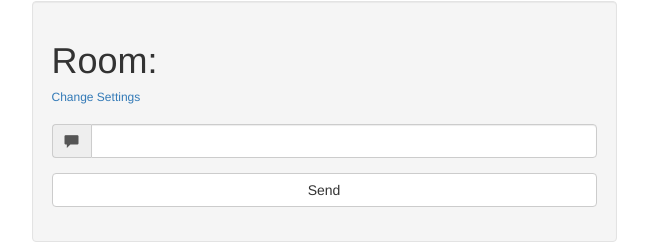
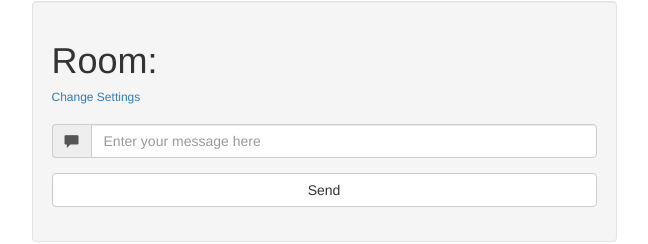
Before and after one commit to VoltarianCode/hansel-web-chat, a website: page public/chat.html in a window 1280 px wide. Shown: the part 99-343 px from the top of the page, without its empty margins (316-964 px from the left). Drawn offline with nearby package versions, Linux system fonts and the light colour scheme; no server answers.

Commit message:
correcting a typo in placeholder

```diff
--- a/public/chat.html
+++ b/public/chat.html
@@ -49,7 +49,7 @@
                         <span class="input-group-addon">
                             <i class="glyphicon glyphicon-comment"></i>
                         </span>
-                        <input type="text" name="message" placehodler="Enter your message here" class="form-control"/>
+                        <input type="text" name="message" placeholder="Enter your message here" class="form-control"/>
                     </div>
                 </div>
 
```
